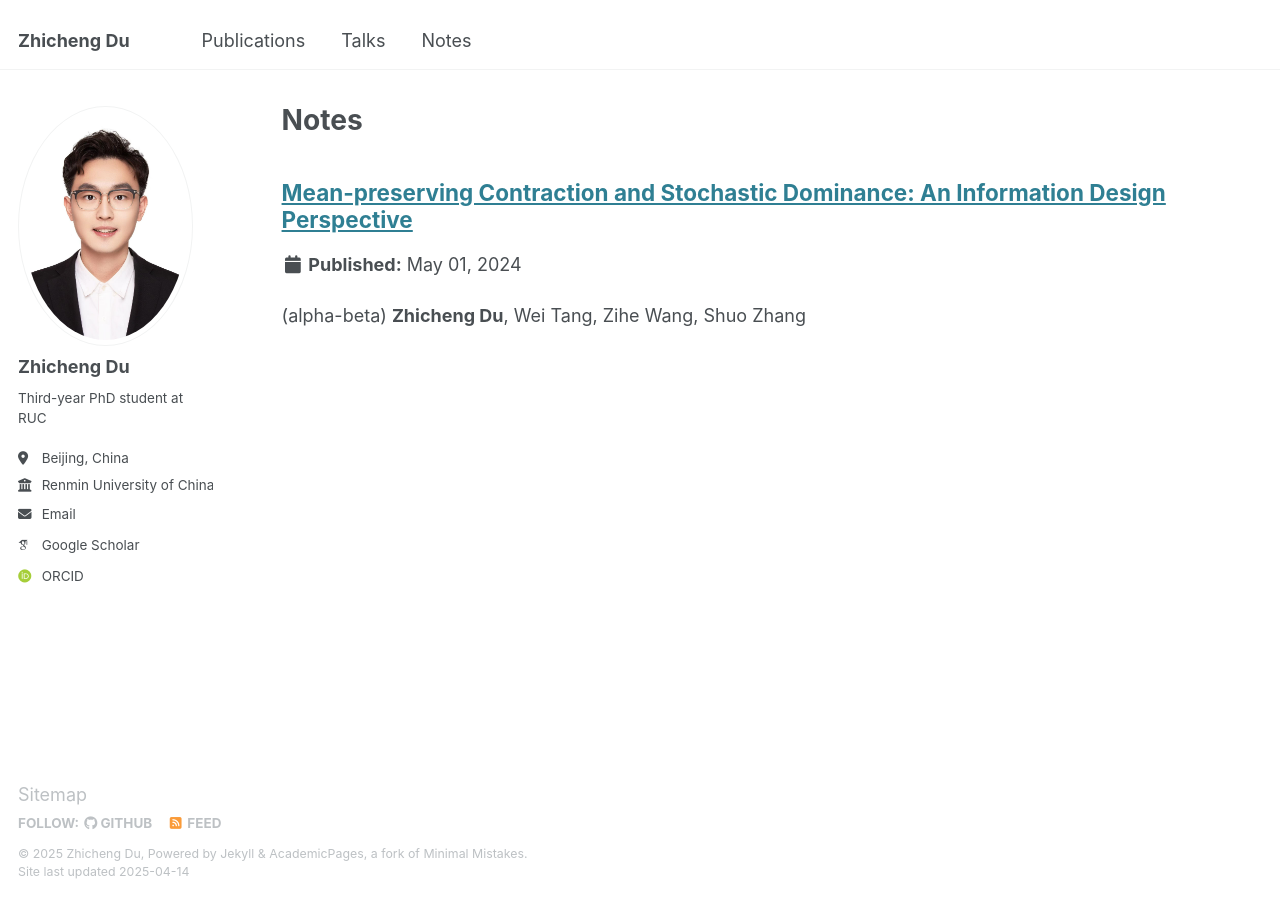
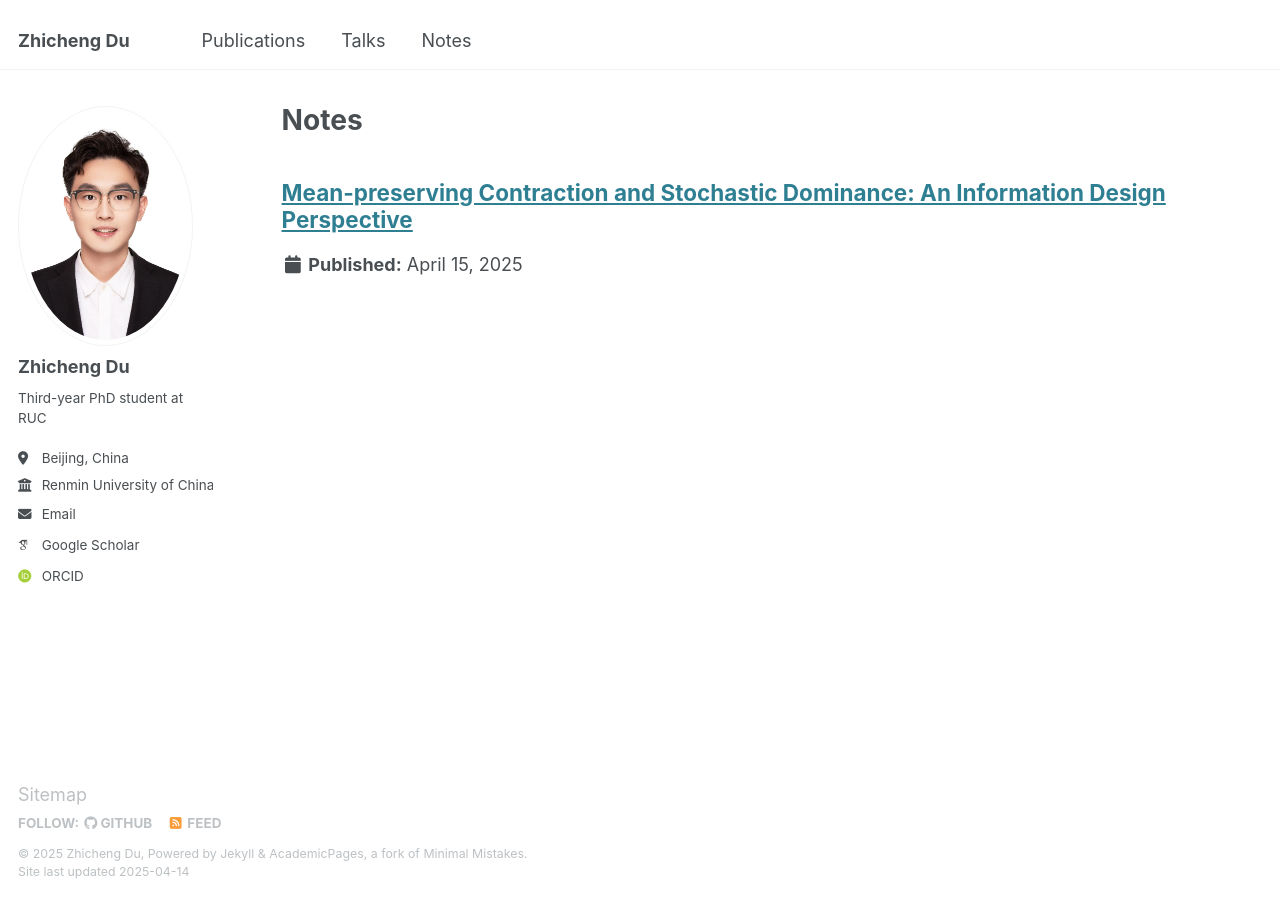
Before and after one commit to DUABC/zhichengdu, a Jekyll site: the page built from _pages/notes.html, in a window 1280 px wide. Built offline with Jekyll 4.4.1, drawn with Linux system fonts in a browser that asks for light colours; some web fonts are replaced.

Commit message:
Update note1.md

```diff
--- a/_notes/note1.md
+++ b/_notes/note1.md
@@ -3,8 +3,6 @@ title: "Mean-preserving Contraction and Stochastic Dominance: An Information Des
 collection: publications
 category: manuscripts
 permalink: files/mpc and stochastic dominance.pdf
-excerpt: '(alpha-beta) **Zhicheng Du**, Wei Tang, Zihe Wang, Shuo Zhang'
-date: '2024-05-01'
-venue: 'EC 2024'
+date: '2025-04-15'
 paperurl: 'files/mpc and stochastic dominance.pdf'
 ---
```
